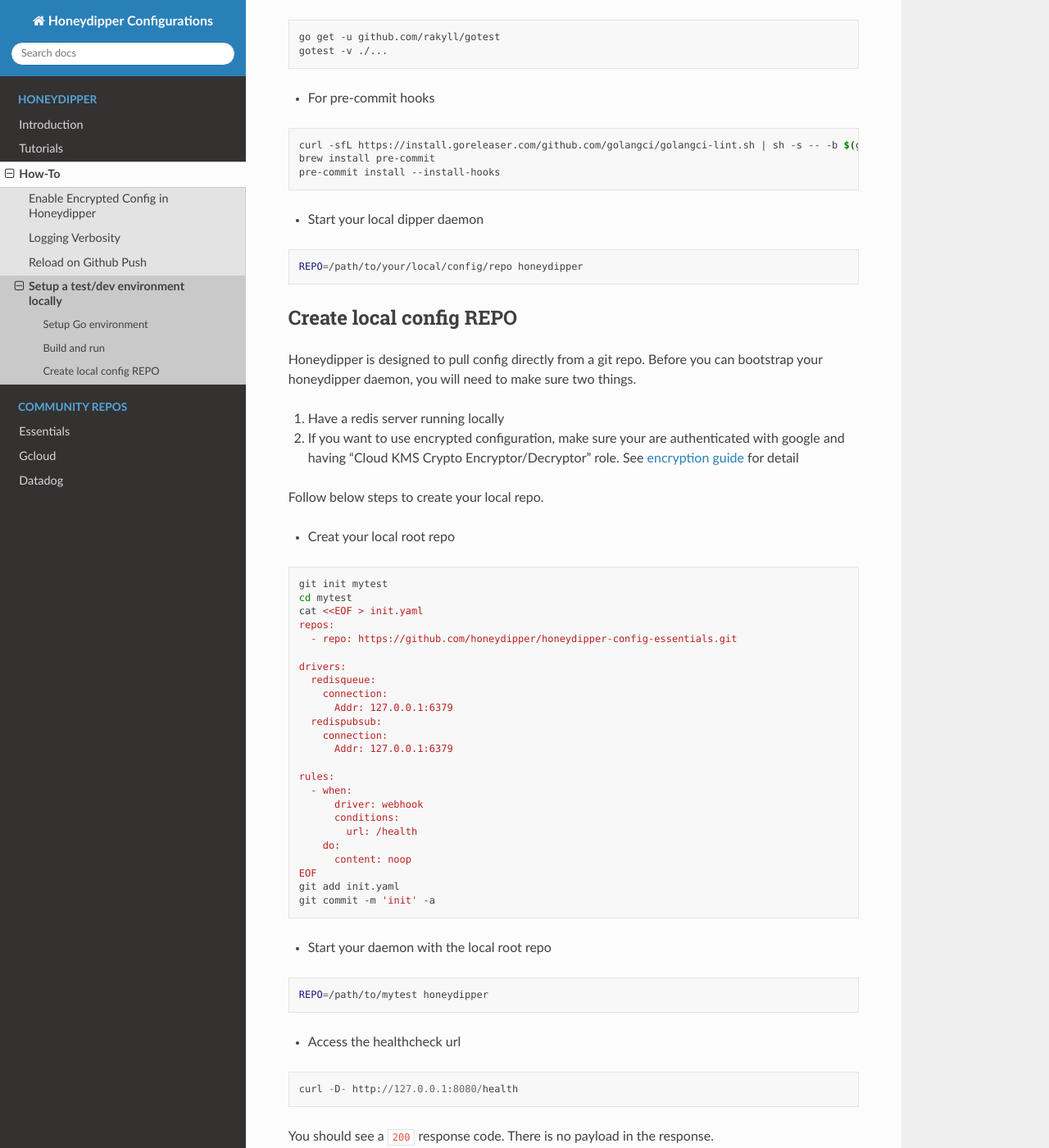
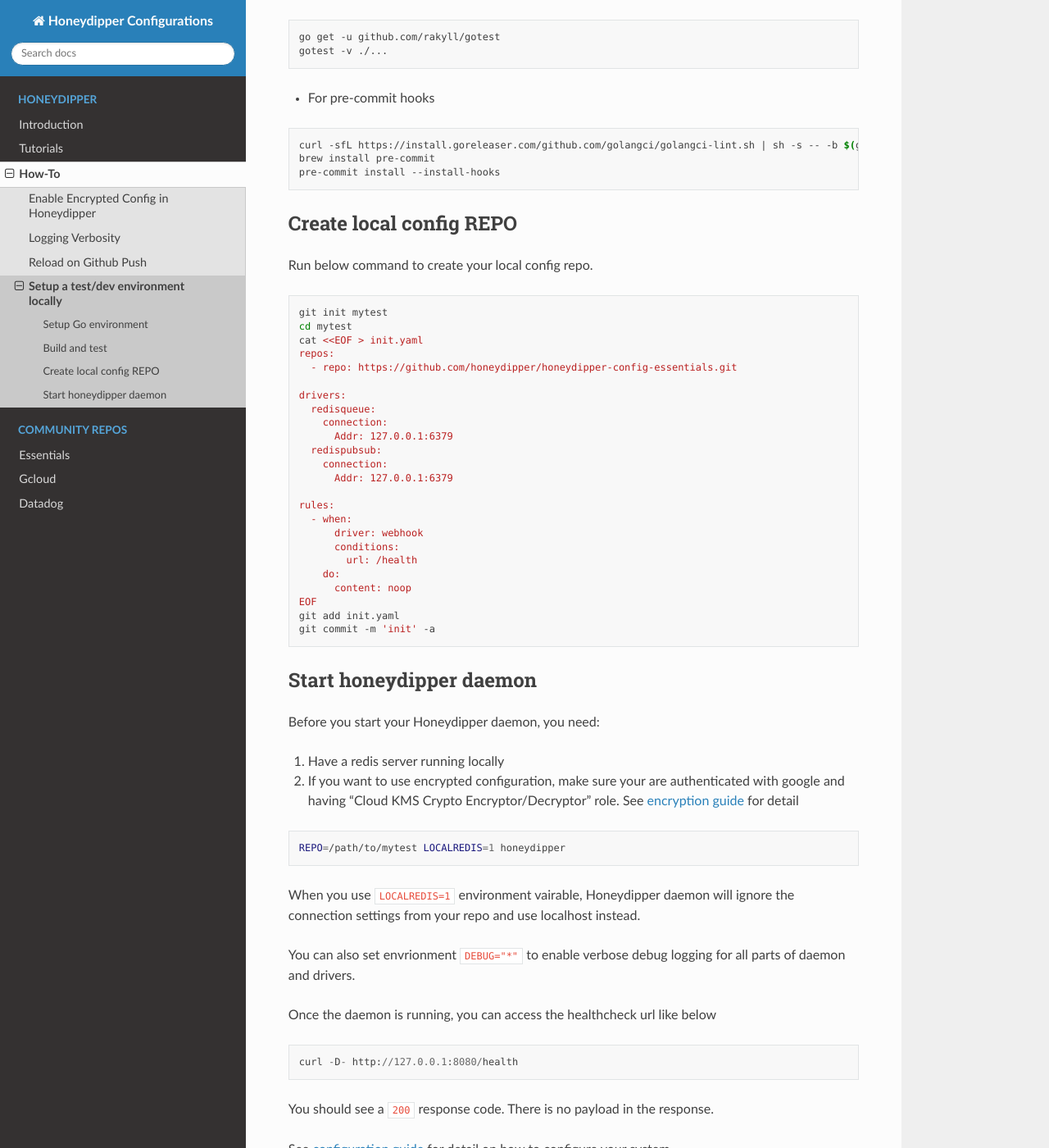
Before and after one commit to honeydipper/honeydipper-sphinx, a Sphinx documentation site: the page built from source/docs/howtos/setup_local.md, in a window 1280 px wide and 1400 px high, scrolled down 985 px. Shown: the whole window at 82% size. Built offline with Sphinx 7.4.7 and the Read the Docs theme 2.0.0, drawn with Linux system fonts in a browser that asks for light colours; some of the changed text lies outside the part shown.

````diff
--- a/source/docs/howtos/setup_local.md
+++ b/source/docs/howtos/setup_local.md
@@ -24,7 +24,7 @@ cd ~/go/src/github.com/honeydipper/honeydipper
 dep ensure
 ```
 
-## Build and run
+## Build and test
 
  * Build
 
@@ -53,22 +53,9 @@ brew install pre-commit
 pre-commit install --install-hooks
 ```
 
- * Start your local dipper daemon
-
-```bash
-REPO=/path/to/your/local/config/repo honeydipper
-```
-
 ## Create local config REPO
 
-Honeydipper is designed to pull config directly from a git repo. Before you can bootstrap your honeydipper daemon, you will need to make sure two things.
-
- 1. Have a redis server running locally
- 2. If you want to use encrypted configuration, make sure your are authenticated with google and having "Cloud KMS Crypto Encryptor/Decryptor" role. See [encryption guide](./enable_encryption.md) for detail
-
-Follow below steps to create your local repo.
-
- * Creat your local root repo
+Run below command to create your local config repo.
 
 ```bash
 git init mytest
@@ -97,13 +84,22 @@ git add init.yaml
 git commit -m 'init' -a
 ```
 
- * Start your daemon with the local root repo
+## Start honeydipper daemon
+
+Before you start your Honeydipper daemon, you need:
+
+ 1. Have a redis server running locally
+ 2. If you want to use encrypted configuration, make sure your are authenticated with google and having "Cloud KMS Crypto Encryptor/Decryptor" role. See [encryption guide](./enable_encryption.md) for detail
 
 ```bash
-REPO=/path/to/mytest honeydipper
+REPO=/path/to/mytest LOCALREDIS=1 honeydipper
 ```
 
- * Access the healthcheck url
+When you use `LOCALREDIS=1` environment vairable, Honeydipper daemon will ignore the connection settings from your repo and use localhost instead.
+
+You can also set envrionment `DEBUG="*"` to enable verbose debug logging for all parts of daemon  and drivers.
+
+Once the daemon is running, you can access the healthcheck url like below
 
 ```
 curl -D- http://127.0.0.1:8080/health
````
Also changed, not shown: source/docs/configuration.md (+2 -2 lines), source/docs/documenting.md (+1 -1 lines), source/docs/howtos/enable_encryption.md (+3 -3 lines), source/docs/howtos/reload_on_push.md (+7 -6 lines).
